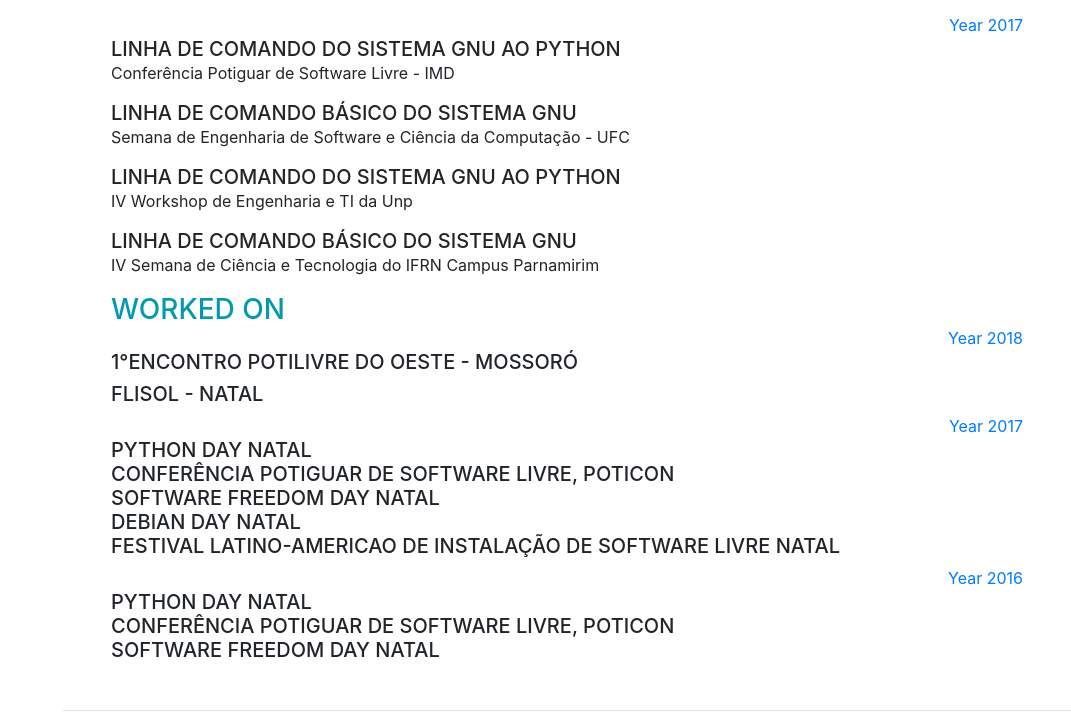
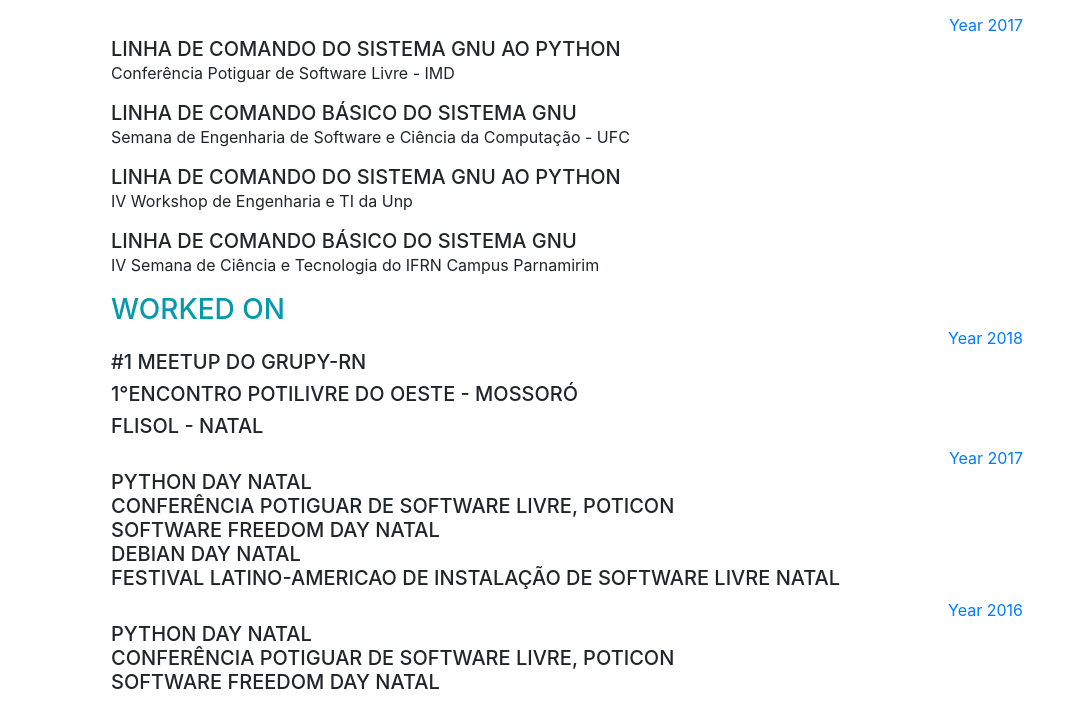
Before and after one commit to allythy/curriculum, a website with bundled scripts: page index.html in a window 1280 px wide. Shown: the part 5269-5996 px from the top of the page, without its empty margins (209-1280 px from the left). Built offline with nearby package versions, Linux system fonts and the light colour scheme; a web font is replaced by a local one.

Commit message:
add #1 Meetup do Gruy-RN in wordked on

```diff
--- a/index.html
+++ b/index.html
@@ -345,6 +345,7 @@
             <div class="resume-date text-md-right">
               <span class="text-primary"> Year 2018</span>
             </div>
+              <h5>#1 Meetup do GruPy-RN</h5>
               <h5>1°Encontro PotiLivre do Oeste - Mossoró</h5>
               <h5>FliSol - Natal</h5>
           </div>
```
